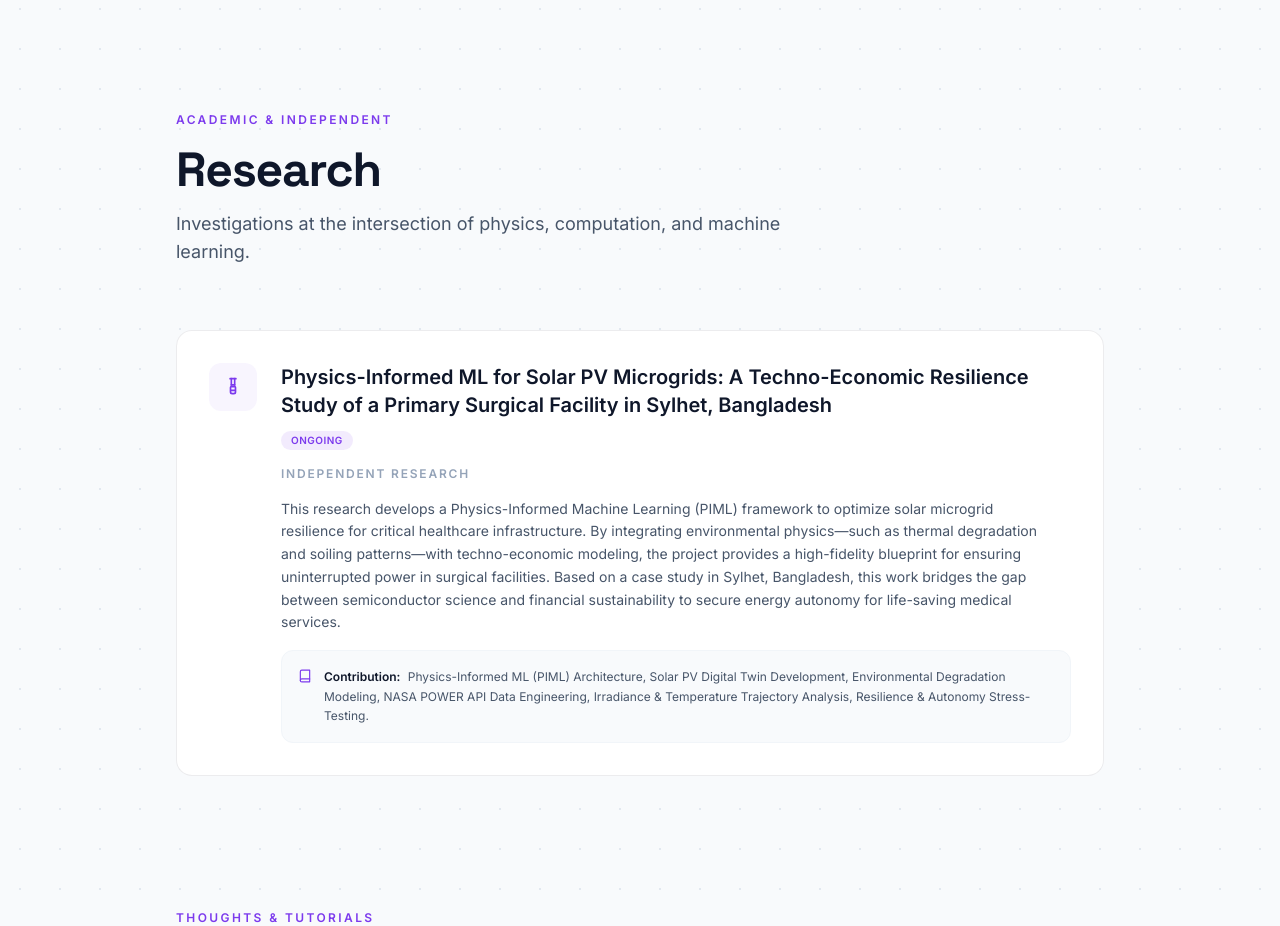
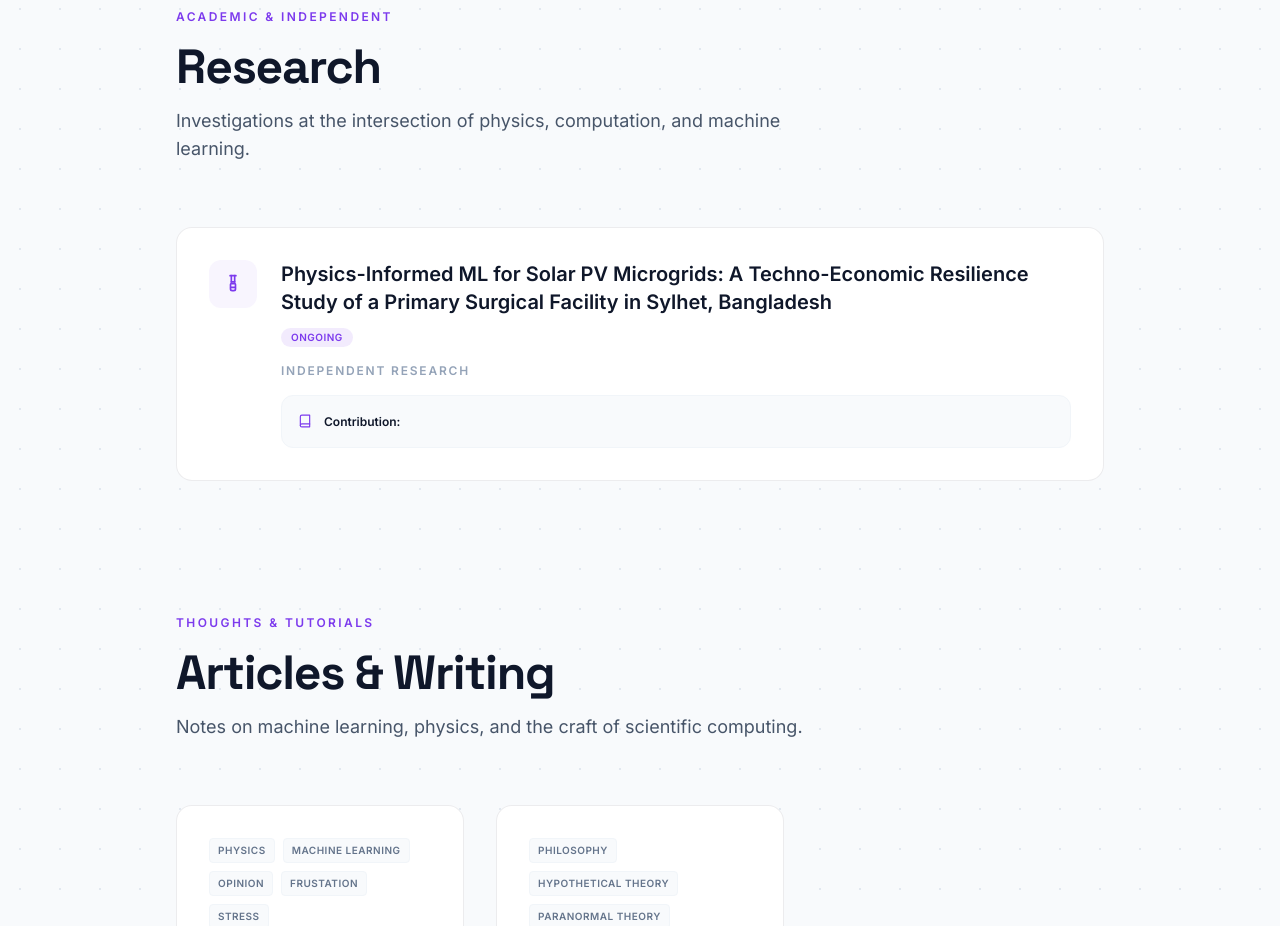
Before and after one commit to prosun07a/prosun07a.github.io, a plain HTML site: page index.html in a window 1280 px wide. Shown: the part 2331-3257 px from the top of the page. Drawn offline with nearby package versions, Linux system fonts and the light colour scheme.

Commit message:
Update index.html

```diff
--- a/index.html
+++ b/index.html
@@ -169,7 +169,7 @@
             projects: [
                 {
                     title: "Solar Resilience PIML Sylhet",
-                    description: "Solar-Resilience-PIML-Sylhet, is a research-driven initiative focused on modeling and predicting solar energy stability in the Sylhet region of Bangladesh. By utilizing Physics-Informed Machine Learning (PIML), the system goes beyond standard data-driven AI. It embeds established physical laws—such as atmospheric attenuation, cloud dynamics, and solar geometry—directly into the neural network's architecture. This ensures that predictions remain physically consistent even when data is sparse or noisy.",
+                    description: "",
                     problem: "",
                     approach: "",
                     outcome: "",
@@ -203,8 +203,8 @@
                     title: "Physics-Informed ML for Solar PV Microgrids: A Techno-Economic Resilience Study of a Primary Surgical Facility in Sylhet, Bangladesh",
                     status: "Ongoing",
                     category: "Independent Research",
-                    description: "This research develops a Physics-Informed Machine Learning (PIML) framework to optimize solar microgrid resilience for critical healthcare infrastructure. By integrating environmental physics—such as thermal degradation and soiling patterns—with techno-economic modeling, the project provides a high-fidelity blueprint for ensuring uninterrupted power in surgical facilities. Based on a case study in Sylhet, Bangladesh, this work bridges the gap between semiconductor science and financial sustainability to secure energy autonomy for life-saving medical services.",
-                    contribution: "Physics-Informed ML (PIML) Architecture, Solar PV Digital Twin Development, Environmental Degradation Modeling, NASA POWER API Data Engineering, Irradiance & Temperature Trajectory Analysis, Resilience & Autonomy Stress-Testing.",
+                    description: "",
+                    contribution: "",
                     link: ""
                 },
             ],
```
